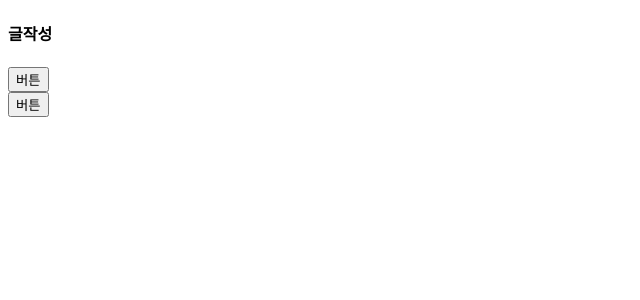
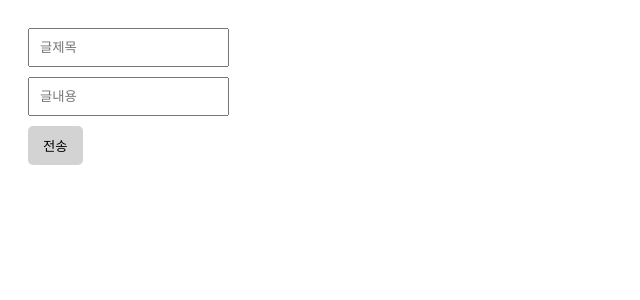
Before and after one commit to bigwave-cho/next13, a Next.js app: page /write in a window 1280 px wide. Shown: the top 300 px of the page, without its empty margins (0-640 px from the left). Built offline with nearby package versions, Linux system fonts and the light colour scheme.

Commit message:
api 이용 글쓰기 기능 구현

```diff
--- a/app/globals.css
+++ b/app/globals.css
@@ -18,3 +18,19 @@
   color: grey;
   margin: 5px 0px;
 }
+
+.p-20 {
+  padding: 20px;
+}
+input {
+  box-sizing: border-box;
+  padding: 10px;
+  display: block;
+  margin-bottom: 10px;
+}
+button {
+  padding: 10px 15px;
+  background: lightgray;
+  border: none;
+  border-radius: 5px;
+}
--- a/app/write/page.tsx
+++ b/app/write/page.tsx
@@ -1,12 +1,10 @@
-export default function Write() {
+export default async function Write() {
   return (
-    <div>
-      <h4>글작성</h4>
-      <form action={'/api/test'} method="POST">
-        <button type="submit">버튼</button>
-      </form>
-      <form action={'/api/test'} method="GET">
-        <button type="submit">버튼</button>
+    <div className="p-20">
+      <form action="/api/post/new" method="POST">
+        <input name="title" placeholder="글제목" />
+        <input name="content" placeholder="글내용" />
+        <button type="submit">전송</button>
       </form>
     </div>
   );
--- /dev/null
+++ b/pages/api/date.ts
@@ -0,0 +1,12 @@
+import { IPost } from '@/app/list/page';
+import { connectDB } from '@/util/database';
+import { NextApiRequest, NextApiResponse } from 'next';
+
+export default async function handler(
+  req: NextApiRequest,
+  res: NextApiResponse
+) {
+  const a = new Date();
+
+  res.status(200).json(a);
+}
--- /dev/null
+++ b/pages/api/list.ts
@@ -0,0 +1,18 @@
+import { IPost } from '@/app/list/page';
+import { connectDB } from '@/util/database';
+import { NextApiRequest, NextApiResponse } from 'next';
+
+export default async function handler(
+  req: NextApiRequest,
+  res: NextApiResponse
+) {
+  if (req.method === 'GET') {
+    const client = await connectDB;
+    const db = client.db('forum');
+    let result = await db.collection<IPost>('post').find().toArray();
+    console.log(result);
+    return res.status(200).json(result);
+  } else {
+    return res.status(200).json('POST');
+  }
+}
--- /dev/null
+++ b/pages/api/post/new.ts
@@ -0,0 +1,20 @@
+import { connectDB } from '@/util/database';
+import { NextApiRequest, NextApiResponse } from 'next';
+
+export default async function handler(
+  req: NextApiRequest,
+  res: NextApiResponse
+) {
+  if (req.method == 'POST') {
+    if (req.body.title == '') {
+      return res.status(500).json('제목써라');
+    }
+    try {
+      let db = (await connectDB).db('forum');
+      let result = db.collection('post').insertOne(req.body);
+      res.redirect(302, '/list');
+    } catch (error) {
+      res.status(400).json('서버에러');
+    }
+  }
+}
```
